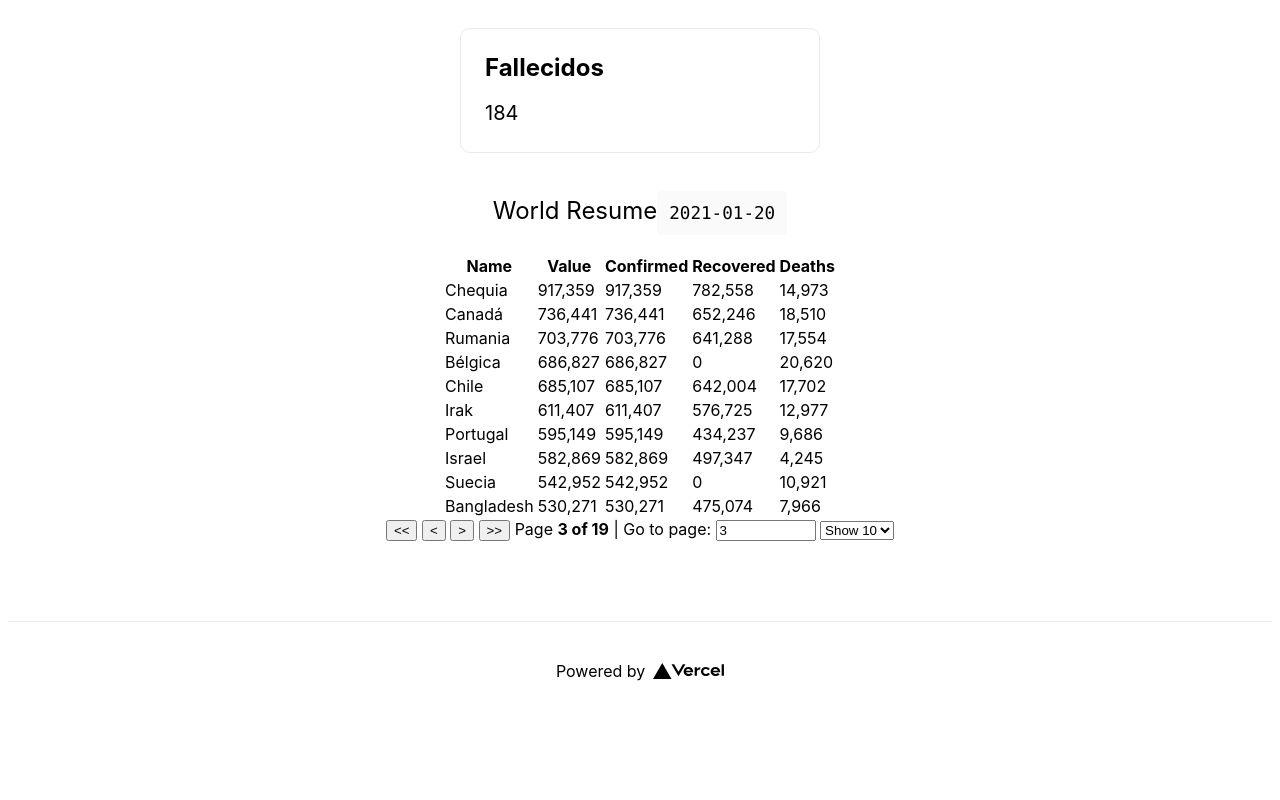
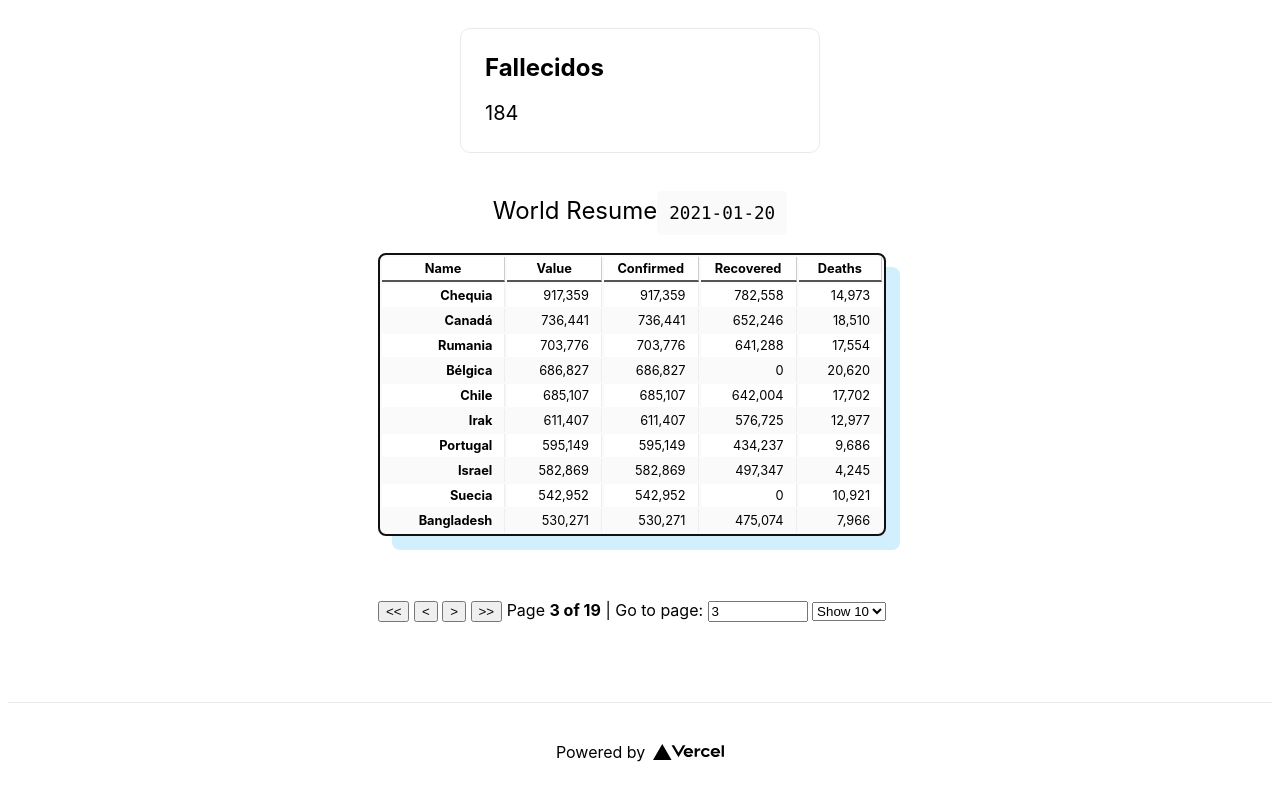
Before and after one commit to kenriortega/covid-resume-cuba, a Next.js app: page / in a window 1280 px wide. Shown: the part 588-1388 px from the top of the page. Before the commit the page ends 1309 px from the top, so only its background shows below. Built offline with nearby package versions, Linux system fonts and the light colour scheme.

Commit message:
[ADD] new components for improve styles for this app

```diff
--- /dev/null
+++ b/components/SchemeColorSwitcher.jsx
@@ -0,0 +1,44 @@
+import { useState, useEffect } from "react"
+import styles from '../styles/SchemeColorSwitcher.module.css'
+const SCHEMES = {
+    SYSTEM: 'system',
+    DARK: 'dark-mode',
+    LIGHT: 'light-mode'
+}
+
+export default function SchemeColorSwitcher() {
+    const [scheme, setScheme] = useState()
+    useEffect(() => {
+        const html = document.querySelector('html')
+        scheme === SCHEMES.SYSTEM
+            ? html.removeAttribute('scheme')
+            : html.setAttribute('scheme', scheme)
+        html.setAttribute('scheme', scheme)
+    }, [scheme])
+    const handleChange = e => {
+        e.preventDefault()
+        setScheme(e.target.value)
+    }
+    return (
+        <>
+            <section className={styles.colorSwitch}>
+                <label data-checked={scheme === SCHEMES.LIGHT} title='Usa el tema claro'>
+                    <input onChange={handleChange} name='switch' value={SCHEMES.LIGHT} type='radio' />
+                    <span aria-label='Un sol que invertido parece el malo de Doom' role='img'>🌞</span>
+                </label>
+
+                <label data-checked={scheme === SCHEMES.SYSTEM} title='Usa el tema dependiendo tu configuración de sistema'>
+                    <input onChange={handleChange} name='switch' value={SCHEMES.SYSTEM} type='radio' />
+                    <span aria-label='Tus preferencias molonas de tu sistema' role='img'>💻</span>
+                </label>
+
+                <label data-checked={scheme === SCHEMES.DARK} title='Usa el tema oscuro'>
+                    <input onChange={handleChange} name='switch' value={SCHEMES.DARK} type='radio' />
+                    <span aria-label='Una luna con ojos sospechosos que parece que está tramando algo jodido' role='img'>🌚</span>
+                </label>
+
+                <div />
+            </section>
+        </>
+    )
+}
--- a/components/TheTable.jsx
+++ b/components/TheTable.jsx
@@ -1,6 +1,7 @@
 import { useTable, usePagination, useSortBy } from 'react-table'
 import { useMemo } from 'react'
 import { toDigit } from './NumericResumeValue'
+import styles from '../styles/Table.module.css'
 export default function TheTable({ records }) {
 
 
@@ -46,15 +47,6 @@ export default function TheTable({ records }) {
         []
     )
 
-    // const tableInstance = useTable({ columns, data })
-
-    // const {
-    //     getTableProps,
-    //     getTableBodyProps,
-    //     headerGroups,
-    //     rows,
-    //     prepareRow,
-    // } = tableInstance
     const {
         getTableProps,
         getTableBodyProps,
@@ -84,8 +76,8 @@ export default function TheTable({ records }) {
     )
 
     return (
-        <>
-            <table {...getTableProps()}>
+        <div className={styles.container}>
+            <table className={styles.table} {...getTableProps()}>
                 <thead>
                     {headerGroups.map(headerGroup => (
                         <tr {...headerGroup.getHeaderGroupProps()}>
@@ -116,10 +108,7 @@ export default function TheTable({ records }) {
                     })}
                 </tbody>
             </table>
-            {/*
-        Pagination can be built however you'd like.
-        This is just a very basic UI implementation:
-      */}
+
             <div className="pagination">
                 <button onClick={() => gotoPage(0)} disabled={!canPreviousPage}>
                     {'<<'}
@@ -164,7 +153,7 @@ export default function TheTable({ records }) {
                     ))}
                 </select>
             </div>
-        </>
+        </div>
 
     )
 }
--- /dev/null
+++ b/styles/SchemeColorSwitcher.module.css
@@ -0,0 +1,28 @@
+.colorSwitch {
+    background: #fff;
+    border-radius: 5000px;
+    border: 1px solid #333;
+    height: 26px;
+    padding: 0 8px;
+    position: fixed;
+    left: 32px;
+    top: 16px;
+    display: flex;
+    align-items: center;
+  }
+
+  .colorSwitch input[type="radio"] {
+    display: none;
+  }
+
+  .colorSwitch label[data-checked="true"] {
+    opacity: 1;
+  }
+
+  .colorSwitch label {
+    cursor: pointer;
+    font-size: 1rem;
+    line-height: 26px;
+    padding: 0 4px;
+    opacity: .5;
+  }
--- /dev/null
+++ b/styles/Table.module.css
@@ -0,0 +1,62 @@
+.container {
+    max-width: 100vw;
+    overflow-x: auto;
+    padding-right: 16px;
+  }
+
+  .table {
+    background: #fafafa;
+    border-radius: 8px;
+    border: 2px solid #111;
+    box-shadow: rgb(210, 239, 253) 14px 14px;
+    font-size: .8rem;
+    margin-bottom: 4rem;
+    max-width: 1000px;
+    width: 100%;
+  }
+
+  .table th {
+    border-bottom: 2px solid #555;
+    border-right: 1px solid #ccc;
+    padding: 4px;
+  }
+
+  .table tr {
+    background: #fff;
+  }
+
+  .table tr:nth-child(even) {
+    background-color: #fafafa;
+  }
+
+  .table tbody > tr > td {
+    border-right: 1px solid #eee;
+    text-align: right;
+    padding: 4px 12px 4px;
+  }
+
+  .table tbody > tr > td:first-child {
+    font-weight: bold;
+  }
+
+  .table tbody > tr > td:last-child {
+    border-right: 0;
+  }
+
+  .table thead tr {
+    border-bottom: 1px solid #333;
+  }
+
+  .table tr.totales{
+    background-color: #d2effd;
+  }
+
+  .table tr:hover {
+    background-color: #6cd0ff;
+    cursor: pointer;
+  }
+
+  .table tr.selected {
+    background-color: #6cd0ff;
+    color: #ffffff;
+  }
```
Also changed, not shown: components/Footer.jsx (added, +23 -0 lines), components/Share.jsx (added, +34 -0 lines), styles/Footer.module.css (added, +55 -0 lines), styles/Share.module.css (added, +32 -0 lines).
